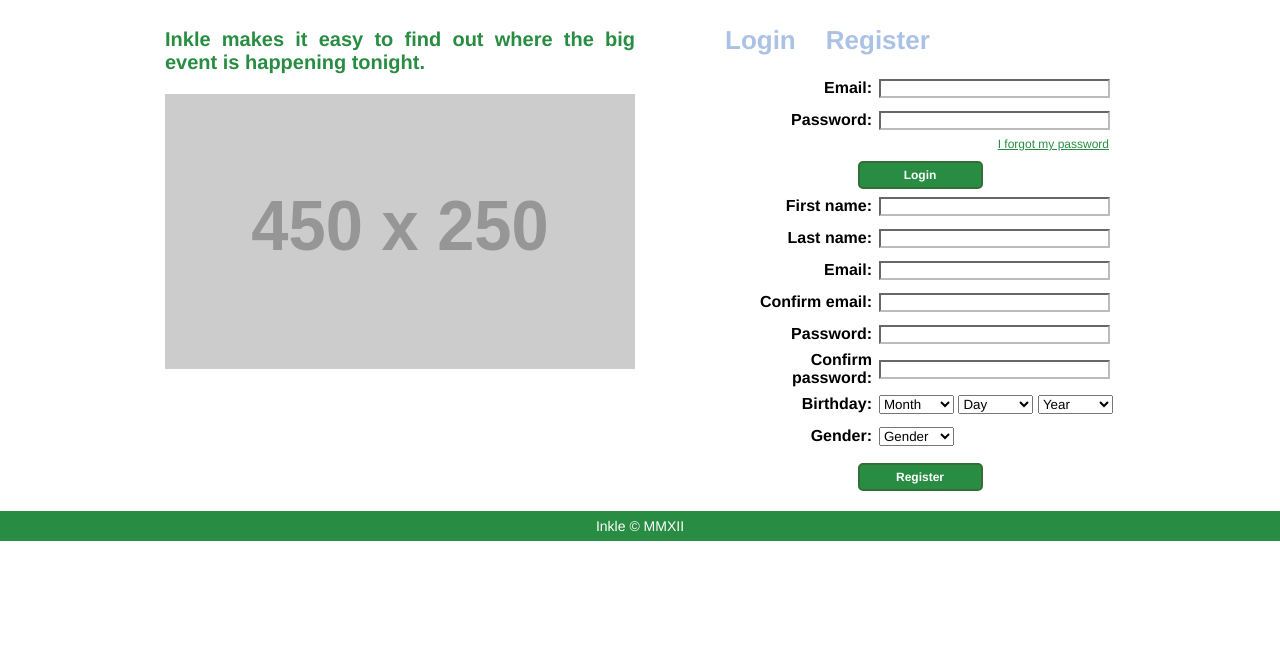
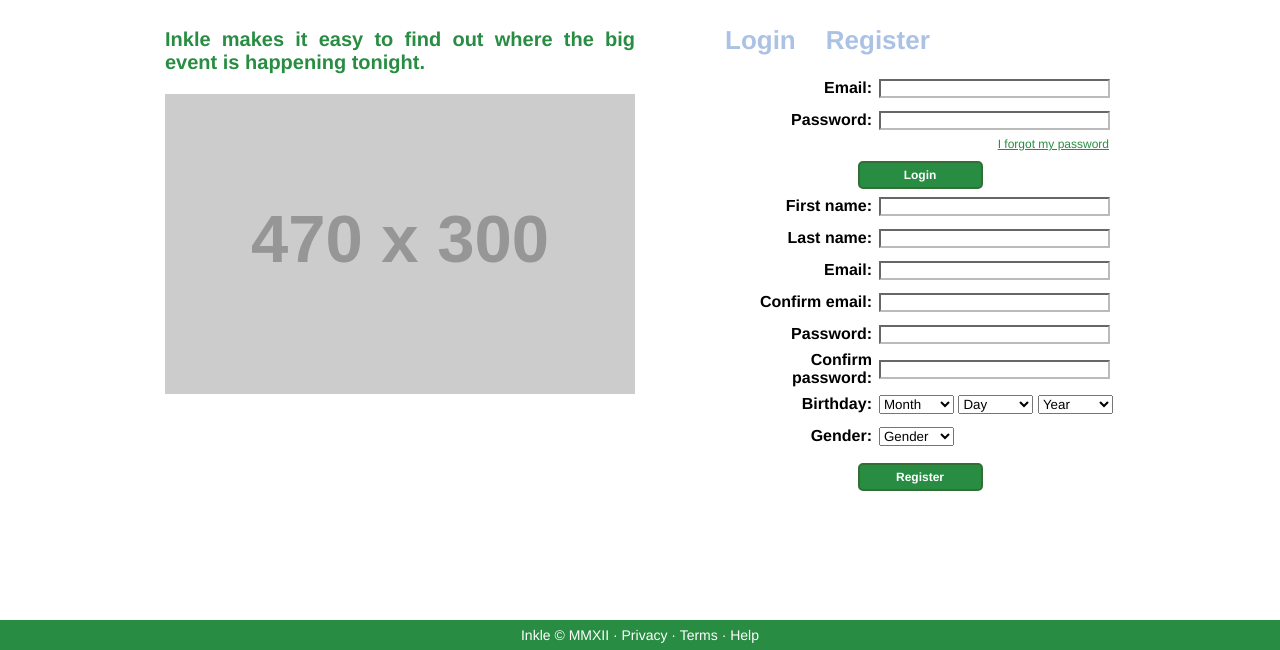
Before and after one commit to chadheise/inkle-nd, a Django app: template myproject/inkle/templates/login.html in a window 1280 px wide. Shown: the part 150-800 px from the top of the page. Run offline with Django 3.2, Linux system fonts and the light colour scheme; the template is opened without the code that fills it, so the values that code supplies are empty; grey boxes labelled with a size stand in for pictures from a placeholder-image service; some libraries are stand-ins or nearby versions.

Commit message:
Updated footer and footer text.

```diff
--- a/myproject/inkle/static/css/login.css
+++ b/myproject/inkle/static/css/login.css
@@ -9,7 +9,7 @@
 
 #welcomeImage
 {
-    height: 275px;
+    height: 300px;
     width: 470px;
 }
 
--- a/myproject/inkle/static/css/main.css
+++ b/myproject/inkle/static/css/main.css
@@ -86,13 +86,17 @@ input
     height: 30px;
     width: 100%;
     text-align: center;
+    bottom: 0px;
+    position: fixed;
+    z-index: 1;
 }
 
-.footerText
+#footer p, #footer a
 {
     color: #FFFFFF;
     padding-top: 7px;
     font-size: 14px;
+    text-decoration: none;
 }
 
 .memberCard, .locationCard, .sphereCard
--- a/myproject/inkle/templates/base.html
+++ b/myproject/inkle/templates/base.html
@@ -27,12 +27,14 @@
     </head>
 
     <body>
+        <!-- Header -->
         {% include "header.html" %}
 
+        <!-- Main content -->
         {% block mainContent %}
         {% endblock mainContent %}
 
-        {% block footer %}
-        {% endblock footer %}
+        <!-- Footer -->
+        {% include "footer.html" %}
     </body>
 </html>
--- /dev/null
+++ b/myproject/inkle/templates/footer.html
@@ -0,0 +1,5 @@
+<div id="footer">
+    <div class="container_24">
+        <p class="grid_24">Inkle &copy; MMXII &middot; <a href="/privacy/">Privacy</a> &middot; <a href="/terms/">Terms</a> &middot; <a href="/help/">Help</a></p>
+    </div>
+</div>
--- a/myproject/inkle/templates/login.html
+++ b/myproject/inkle/templates/login.html
@@ -19,7 +19,7 @@
         <!-- Welcome (home left) -->
         <div class="grid_12 suffix_2">
             <p id="welcomeText">Inkle makes it easy to find out where the big event is happening tonight.</p>
-            <img id="welcomeImage" src="http://dummyimage.com/450x250/BBB/fff.jpg&text=+" />
+            <img id="welcomeImage" src="http://dummyimage.com/470x300/BBB/fff.jpg&text=+" />
         </div>
 
         <!-- Login/registration (home right) -->
@@ -61,12 +61,3 @@
         <div class="clear"></div>
     </div>
 {% endblock mainContent %}
-
-<!-- Footer -->
-{% block footer %}
-    <div id="footer">
-        <div class="container_24">
-            <p class="footerText">Inkle &copy; MMXII</p>
-        </div>
-    </div>
-{% endblock footer %}
--- a/myproject/inkle/views.py
+++ b/myproject/inkle/views.py
@@ -27,7 +27,7 @@ def home_view(request):
     # Get the member who is logged in (or redirect them to the login page)
     try:
         member = Member.objects.get(pk = request.session["member_id"])
-    except:
+    except (Member.DoesNotExist, KeyError) as e:
         return HttpResponseRedirect("/login/")
 
     # Get date objects for today, tomorrow, and the day after tomorrow
```
Also changed, not shown: myproject/inkle/templates/search.html (+8 -8 lines), 3 other files.
